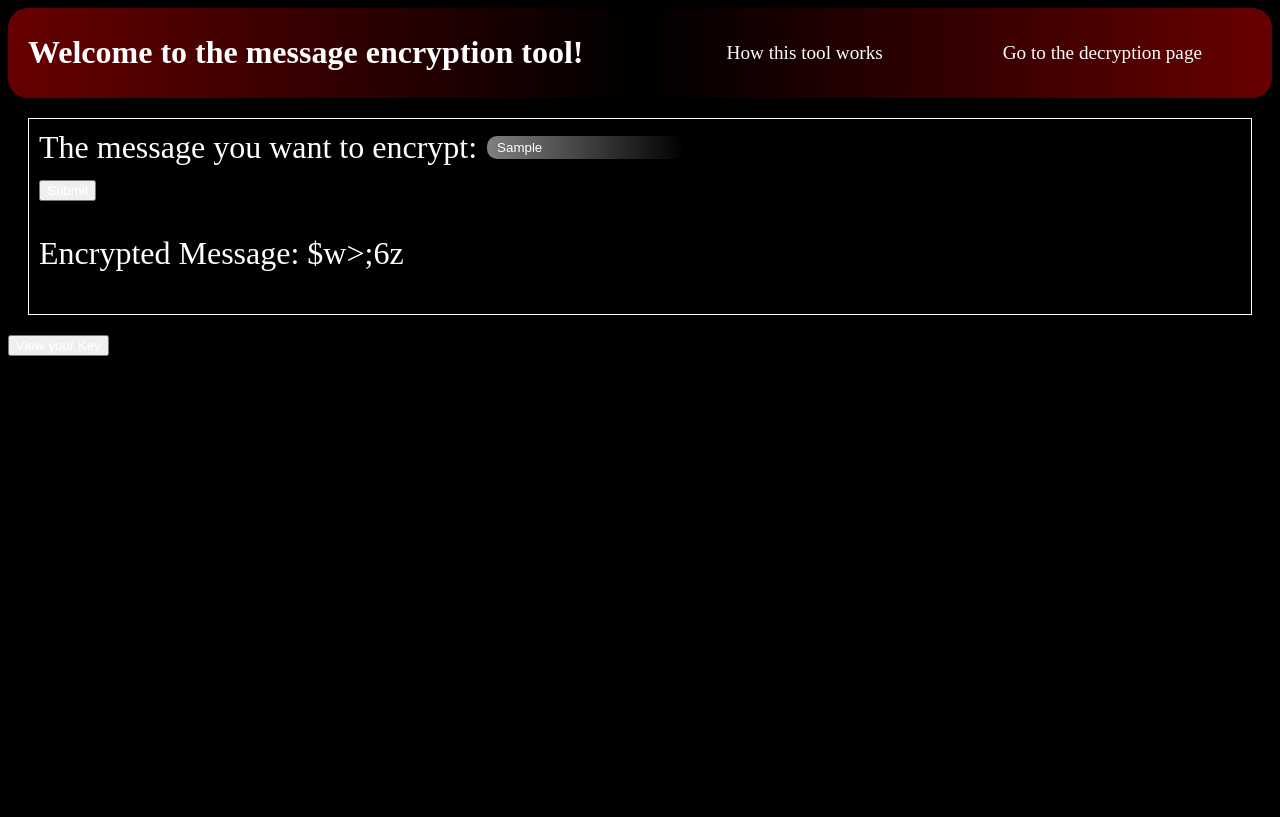
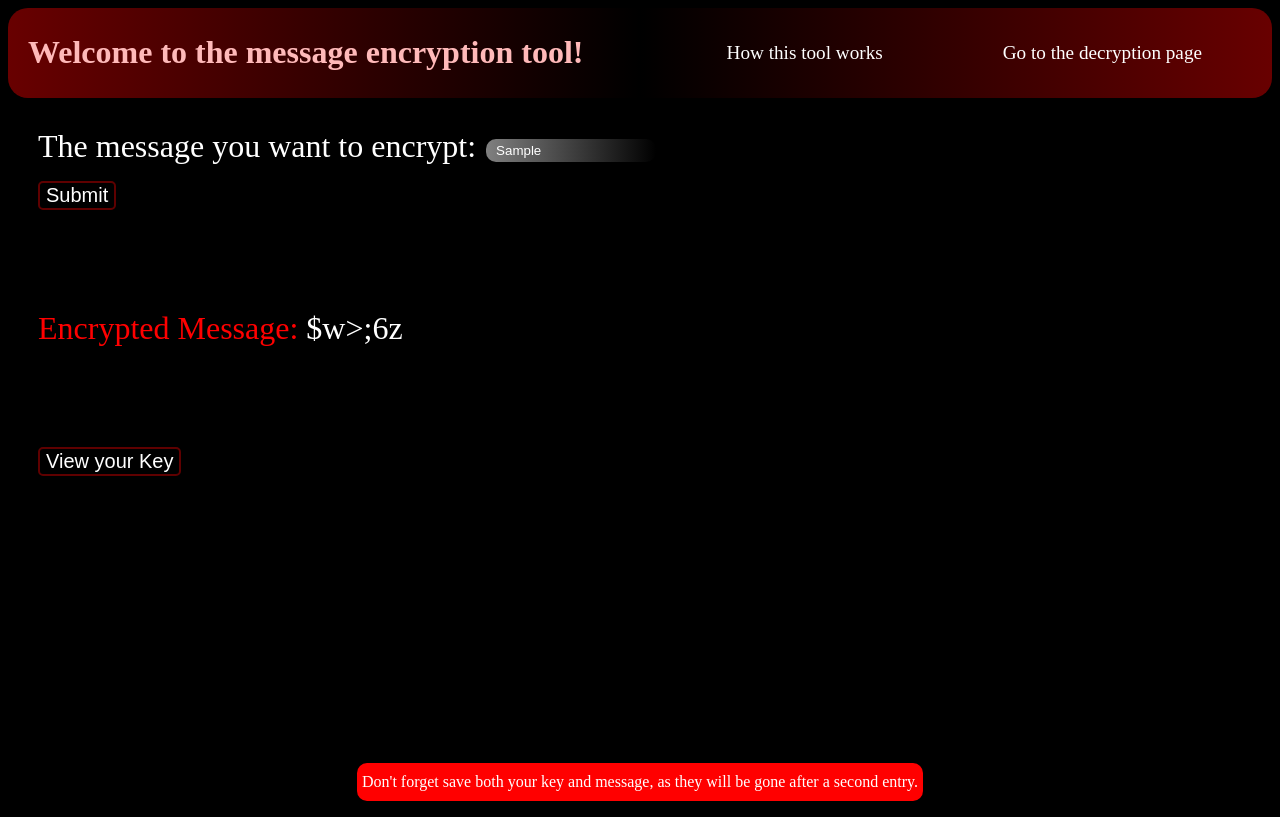
Before and after one commit to altchessare/JavaScript-Training, a plain HTML site: page index.html in a window 1280 px wide. Both pictures are taken after typing "Sample" into the empty fields and a click on the button "Submit". Drawn offline with Linux system fonts and the light colour scheme.

Commit message:
Finished styling the first part of the whole website. Will do the other 2 later.

```diff
--- a/index.html
+++ b/index.html
@@ -20,18 +20,22 @@
             <div id="encryptionTool">
                 <div id="messageInputContainer">
                     <label for="messageToBeCoded" id="messageToBeCodedLabel">The message you want to encrypt: </label>
-                    <input id="messageToBeCoded">
+                    <input id="messageToBeCoded" type="text" autocomplete="off">
                     <span id="inputMirror"></span>
                 </div>
-                <button id="submit">Submit</button>
+                <button id="submit" class="button">Submit</button>
                 <p id="encryptedMessage">Encrypted Message: <label id="encryptedMessageResult"></label></p>
             </div>
 
             <div id="keyViewerContainer">
-                <button id="keyViewer">View your Key</button>
+                <button id="keyViewer" class="button">View your Key</button>
                 <h3 id="keyH3">Your Key: <label id="keyResult"></label></h3>
-                <button id="keyCopyBtn">Copy the key!</button>
+                <button id="keyCopyBtn" class="button">Copy the key!</button>
                 <span id="copyMessage" style="margin-left: 10px;">Copied!</span>
+            </div>
+
+            <div id="footer">
+                <p>Don't forget save both your key and message, as they will be gone after a second entry.</p>
             </div>
 
 
--- a/script/java.js
+++ b/script/java.js
@@ -5,10 +5,23 @@ const keyViewer = document.getElementById("keyViewer");
 const keyResult = document.getElementById("keyResult");
 const keyCopyBtn = document.getElementById("keyCopyBtn");
 const copyMessage = document.getElementById("copyMessage");
+const messageInput = document.getElementById("messageToBeCoded");
 let shuffledCharSet = "";
 let result;
 let originalMessage;
 let encryptedMessageResult = document.getElementById("encryptedMessageResult");
+
+messageInput.addEventListener("input", function () {
+    const span = document.createElement("span");
+    span.style.visibility = "hidden";
+    span.style.whiteSpace = "pre";
+    span.style.font = getComputedStyle(this).font;
+    span.textContent = this.value || " ";
+    document.body.appendChild(span);
+
+    this.style.width = span.offsetWidth + 20 + "px";
+    document.body.removeChild(span);
+});
 
 function shuffleCharSet(originalCharset){
     let array = originalCharset.split("");
--- a/stylesheets/style.css
+++ b/stylesheets/style.css
@@ -54,12 +54,12 @@ html, body{
 
 #headerH1{
     flex: 1;
+    color:  rgb(255, 185, 185);
 }
 
 /* Main Tool */
 
 #encryptionTool{
-    border: solid white 1px;
     font-size: 2em;
     margin: 20px;
     display: block;
@@ -88,12 +88,63 @@ html, body{
     border: none !important;
     border-radius: 10px;
     padding: 4px 10px;
+    min-width: 150px;
+    width: fit-content;
+    outline: none;
+}
+
+#messageToBeCoded:focus{
+    box-shadow: 0px 0px 10px rgba(255, 0, 0, 0.5);
 }
 
 #messageToBeCodedLabel{
-    margin: 0;
+    margin-bottom: 8px;
     padding: 0 10px 0 0;
     align-items: center;
+}
+
+.button{
+    background: none;
+    border: 2px solid rgba(255, 0, 0, 0.374);
+    border-radius: 5px;
+    font-size: 20px;
+    cursor: pointer;
+    transition: 0.5s;
+}
+
+.button:hover{
+    background-color: red;
+    color: black;
+}
+
+#encryptedMessage{
+    margin-top: 100px;
+    color: red;
+}
+
+/* Key Viewer */
+
+#keyViewerContainer{
+    font-size: 2em;
+    margin: 20px;
+    display: block;
+    padding: 10px;
+}
+
+#keyH3{
+    color: green;
+}
+
+#footer{
+    display: flex;
+    align-items: center;
+    justify-content: center;
+}
+
+#footer p{
+    background-color: red;
+    padding: 10px 5px;
+    border-radius: 10px;
 }
 
 /* Essentials for javascript. */
```
